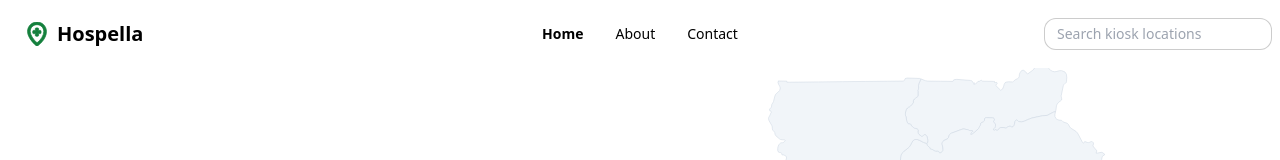
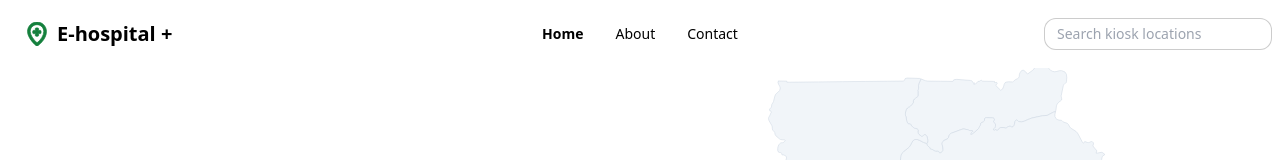
Before and after one commit to edwinnyawoli/hospella, a Nuxt app: page / in a window 1280 px wide. Shown: the top 160 px of the page. Built offline with nearby package versions, Linux system fonts and the light colour scheme.

Commit message:
Change name to E-Hospital +

```diff
--- a/components/NavBar.vue
+++ b/components/NavBar.vue
@@ -36,7 +36,7 @@
               </g>
             </g>
           </g>
-        </svg>Hospella</NuxtLink>
+        </svg>E-hospital +</NuxtLink>
     </div>
     <div class="navbar-center hidden lg:flex">
       <ul class="menu menu-horizontal px-1">
--- a/layouts/default.vue
+++ b/layouts/default.vue
@@ -33,7 +33,7 @@
                 </div>
             </div>
             <div>
-                <p>Copyright © 2023 - All right reserved by Hospella</p>
+                <p>Copyright © 2023 - All right reserved by E-hospital +</p>
             </div>
         </footer>
     </div>
--- a/nuxt.config.ts
+++ b/nuxt.config.ts
@@ -3,7 +3,7 @@ export default defineNuxtConfig({
   app: {
     baseURL: '/hospella/',
     head: {
-      title: "Hospella",
+      title: "E-hospital +",
       htmlAttrs: {
         'data-theme': 'lofi'
       },
```
